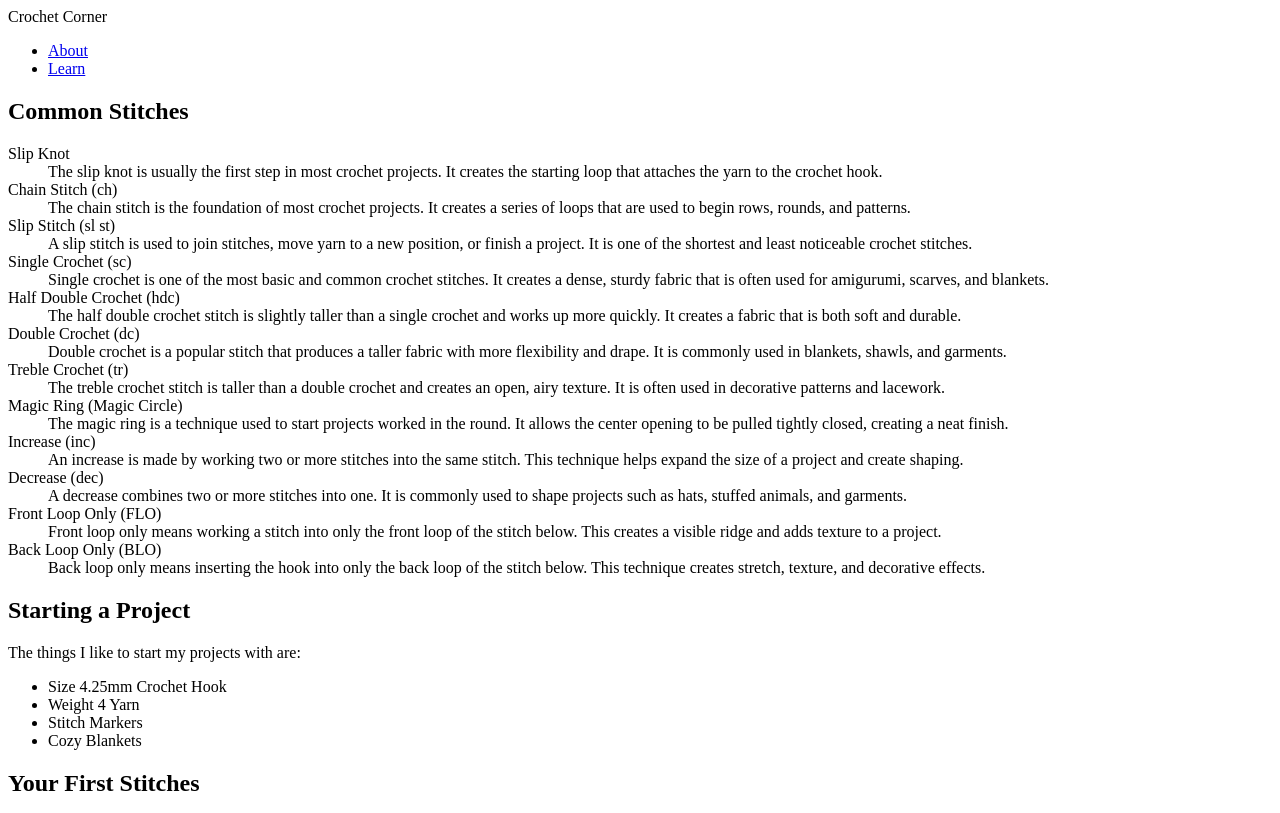
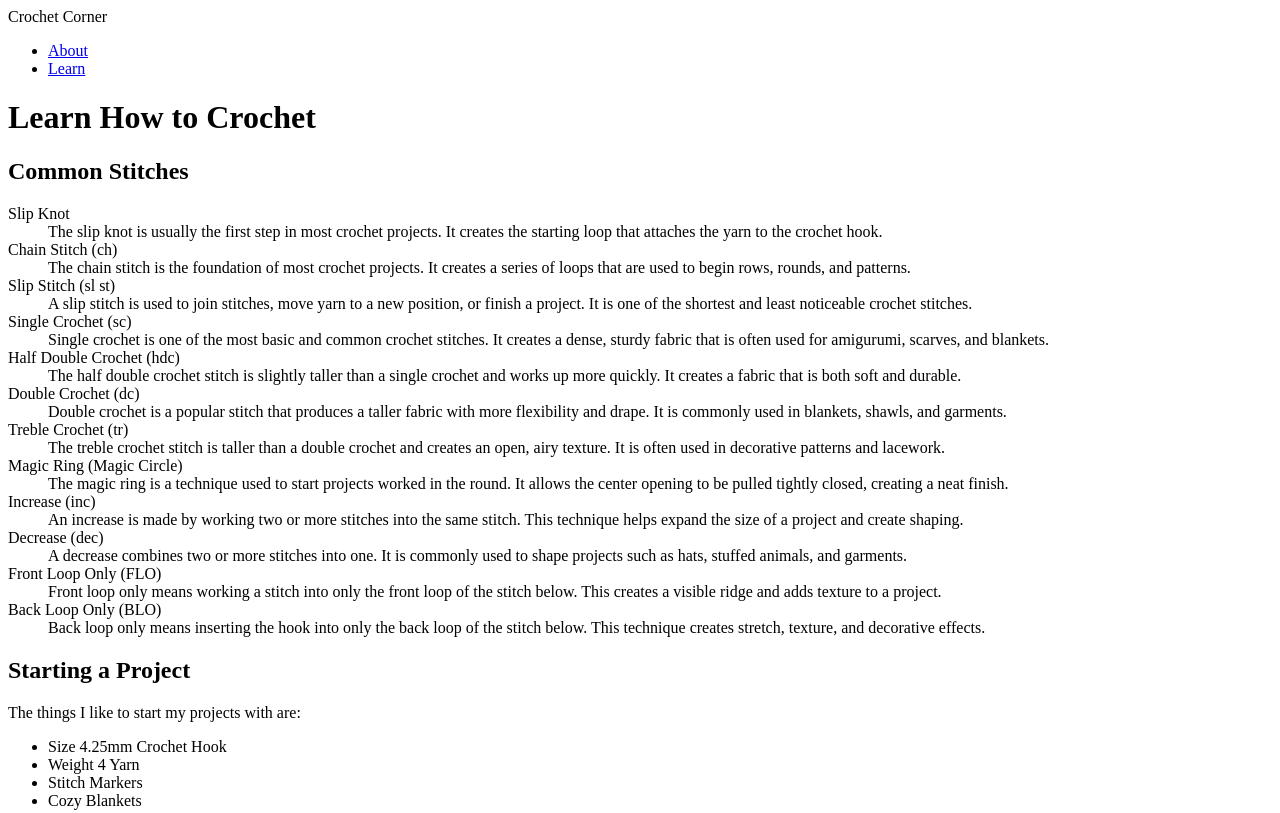
Before and after one commit to lyddybug123/dwdd1600, a plain HTML site: page 03hand-coding/learn.html in a window 1280 px wide. Shown: the top 813 px of the page. Drawn offline with Linux system fonts and the light colour scheme.

Commit message:
learn page

```diff
--- a/03hand-coding/learn.html
+++ b/03hand-coding/learn.html
@@ -22,6 +22,7 @@
     </nav>
 
     <main>
+        <h1>Learn How to Crochet</h1>
         <h2>Common Stitches</h2>
         <dl>
             <dt>Slip Knot</dt>
```
